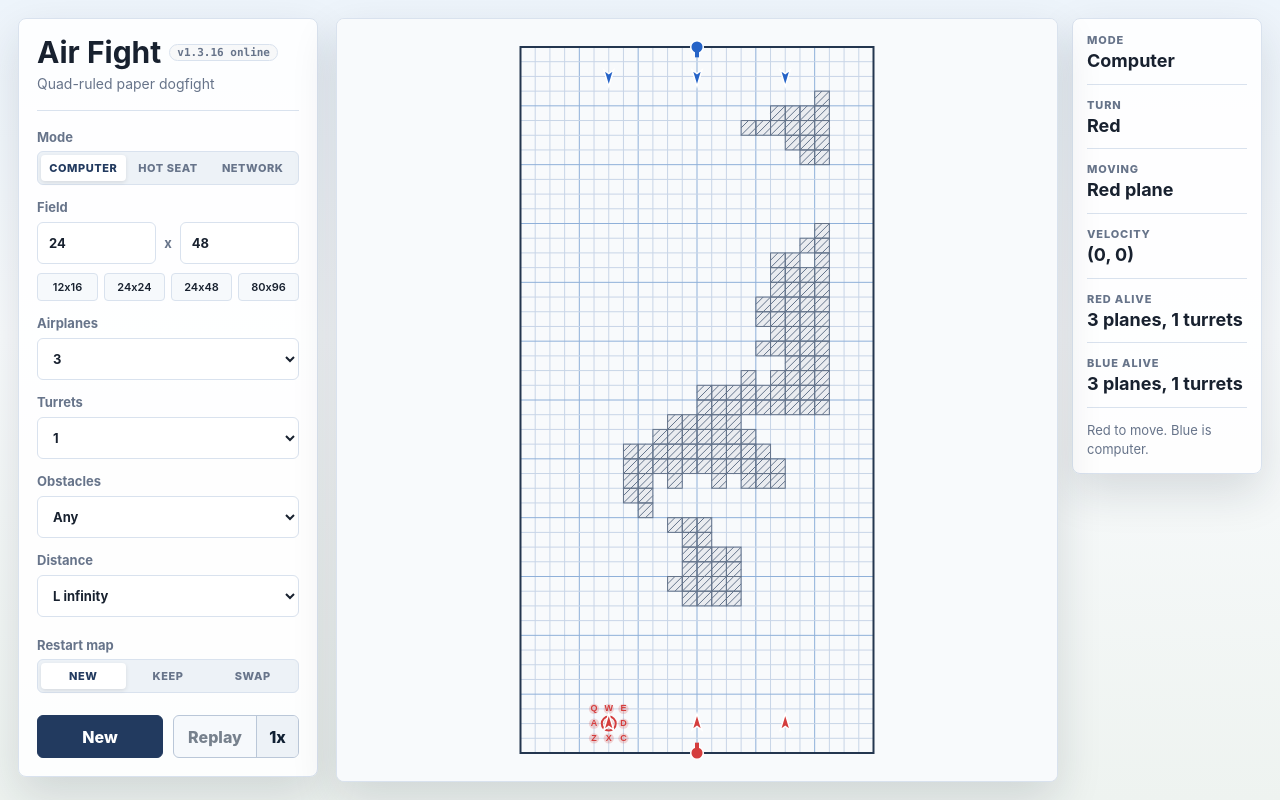
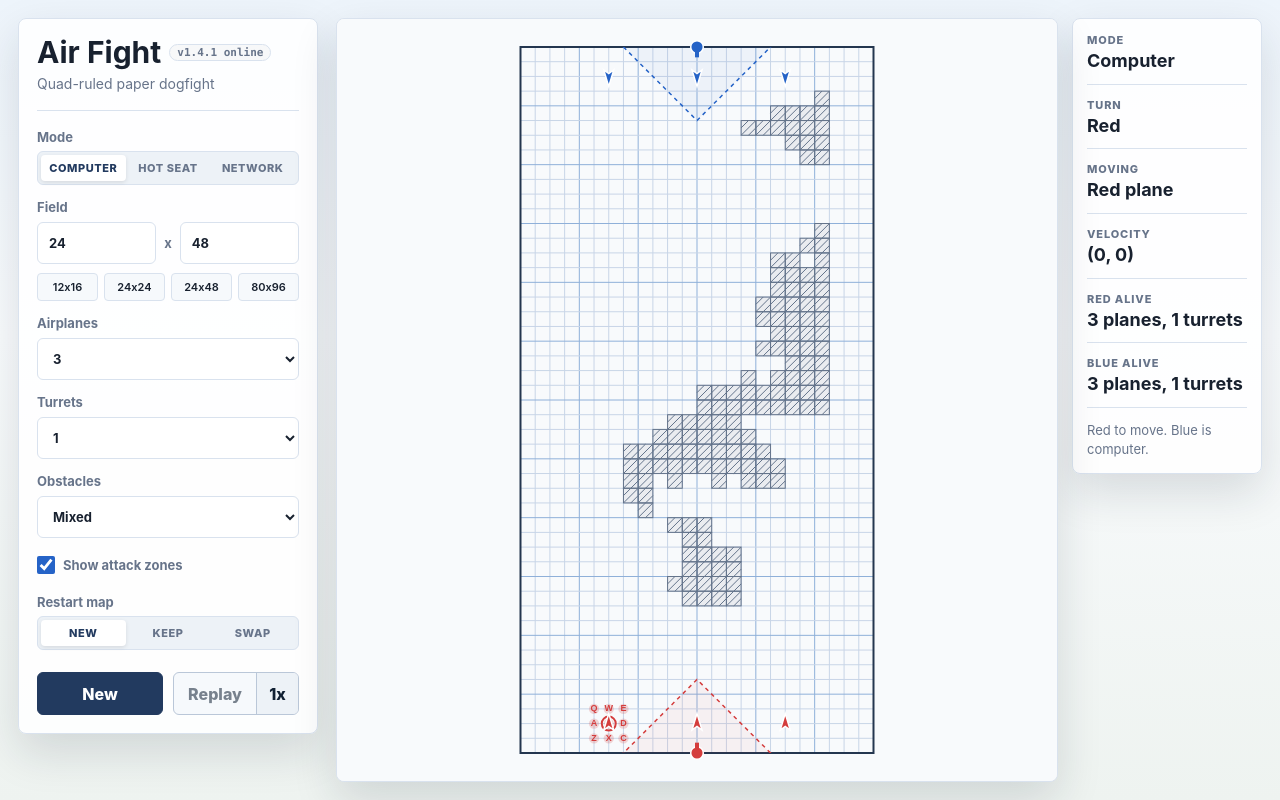
Before and after one commit to ilyawaisman/air-fight, a website built with Vite: page online/client/index.html in a window 1280 px wide. Built offline with nearby package versions, Linux system fonts and the light colour scheme; no server answers.

Commit message:
Port original game v1.4 updates

```diff
--- a/online/client/index.html
+++ b/online/client/index.html
@@ -9,7 +9,7 @@
   <body>
     <div id="settingsBackdrop" class="settings-backdrop"></div>
     <div class="mobile-top-bar">
-      <div class="mobile-brand">Air Fight <span class="version">v1.3.16 online</span></div>
+      <div class="mobile-brand">Air Fight <span class="version">v1.4.1 online</span></div>
       <div class="mobile-status" id="mobileStatus">
         <span style="color: var(--red); font-weight: 800;" id="mobileRedStats"></span>
         <span style="color: var(--border); margin: 0 4px;">|</span>
@@ -21,7 +21,7 @@
       <section class="control-panel" aria-label="Game controls">
         <button id="closeSettings" class="close-btn" type="button" aria-label="Close settings">&times;</button>
         <div class="brand">
-          <h1>Air Fight <span class="version">v1.3.16 online</span></h1>
+          <h1>Air Fight <span class="version">v1.4.1 online</span></h1>
           <p>Quad-ruled paper dogfight</p>
         </div>
 
@@ -102,16 +102,13 @@
               <option value="none">None</option>
               <option value="big">Big</option>
               <option value="small">Small</option>
-              <option value="any" selected>Any</option>
+              <option value="mixed" selected>Mixed</option>
             </select>
           </label>
 
-          <label class="local-only">
-            Distance
-            <select id="metric">
-              <option value="linf" selected>L infinity</option>
-              <option value="taxicab">Taxicab</option>
-            </select>
+          <label class="checkbox-label local-only">
+            <input id="showTurretZones" type="checkbox" checked>
+            <span>Show attack zones</span>
           </label>
 
           <label id="nameField" class="network-only">
--- a/online/client/src/main.ts
+++ b/online/client/src/main.ts
@@ -1,10 +1,11 @@
 import "../src/styles.css";
 import { activeToken, applyMove, cloneState, createGame, createGameFromPreset, legalMoves } from "../../shared/game/engine.js";
 import { GAME_PRESETS, isPresetId } from "../../shared/game/presets.js";
-import type { GamePreset, GameState, Metric, Move, ObstacleType, PresetId, Team, Token } from "../../shared/game/types.js";
+import type { GamePreset, GameState, Move, ObstacleType, PresetId, Team, Token } from "../../shared/game/types.js";
 import type { ClientMessage, ServerMessage } from "../../shared/protocol.js";
 
 type PlayMode = "computer" | "local" | "network";
+const TURRET_RADIUS = 5;
 
 const canvas = document.querySelector<HTMLCanvasElement>("#board")!;
 const ctx = canvas.getContext("2d")!;
@@ -16,7 +17,7 @@ const controls = {
   planes: document.querySelector<HTMLSelectElement>("#planeCount")!,
   turrets: document.querySelector<HTMLSelectElement>("#turretCount")!,
   obstacles: document.querySelector<HTMLSelectElement>("#obstacles")!,
-  metric: document.querySelector<HTMLSelectElement>("#metric")!,
+  showTurretZones: document.querySelector<HTMLInputElement>("#showTurretZones")!,
   playerName: document.querySelector<HTMLInputElement>("#playerName")!,
   mapOption: document.getElementsByName("mapOption") as NodeListOf<HTMLInputElement>,
   networkPreset: document.getElementsByName("networkPreset") as NodeListOf<HTMLInputElement>,
@@ -118,6 +119,7 @@ function bindControls(): void {
   controls.turrets.addEventListener("change", () => {
     selectedPreset = presetFromControls();
   });
+  controls.showTurretZones.addEventListener("change", draw);
 
   controls.newGame.forEach((button) => {
     button.addEventListener("click", () => {
@@ -240,17 +242,13 @@ function localPresetFromControls(): GamePreset {
     planes: clamp(Number(controls.planes.value) || 3, 1, 7),
     turrets: clamp(Number(controls.turrets.value) || 1, 0, 2),
     obstacles: obstacleTypeFromControls(),
-    metric: metricFromControls(),
+    metric: "linf",
   };
 }
 
 function obstacleTypeFromControls(): ObstacleType {
   const value = controls.obstacles.value;
-  return value === "none" || value === "big" || value === "small" || value === "any" ? value : "any";
-}
-
-function metricFromControls(): Metric {
-  return controls.metric.value === "taxicab" ? "taxicab" : "linf";
+  return value === "none" || value === "big" || value === "small" || value === "mixed" ? value : "mixed";
 }
 
 function startLocalGame(): void {
@@ -453,8 +451,8 @@ function chooseComputerMove(moves: Move[]): Move | null {
 function scoreMove(token: Token, move: Move): number {
   if (!state) return 0;
   const enemies = state.tokens.filter((item) => item.alive && item.team !== token.team);
-  const nearest = enemies.reduce((best, enemy) => Math.min(best, distance(move, enemy)), Infinity);
-  const centerBias = -distance(move, { x: state.width / 2, y: state.height / 2 }) * 0.05;
+  const nearest = enemies.reduce((best, enemy) => Math.min(best, token.type === "turret" ? distanceManhattan(move, enemy) : distanceLInf(move, enemy)), Infinity);
+  const centerBias = -distanceLInf(move, { x: state.width / 2, y: state.height / 2 }) * 0.05;
   const aggression = Number.isFinite(nearest) ? -nearest : 0;
   return aggression + centerBias + Math.random() * 0.2;
 }
@@ -581,10 +579,43 @@ function draw(): void {
     return;
   }
   drawPaper(geo);
+  drawTurretZones(geo);
   drawObstacles(geo);
   drawTrajectories(geo);
   drawHighlights(geo);
   drawTokens(geo);
+}
+
+function drawTurretZones(geo: ReturnType<typeof boardGeometry>): void {
+  if (!state || !controls.showTurretZones.checked) return;
+
+  ctx.save();
+  ctx.beginPath();
+  ctx.rect(geo.left, geo.top, state.width * geo.cell, state.height * geo.cell);
+  ctx.clip();
+
+  for (const token of state.tokens) {
+    if (!token.alive || token.type !== "turret") continue;
+    const right = gridToPixel({ x: token.x + TURRET_RADIUS, y: token.y }, geo);
+    const top = gridToPixel({ x: token.x, y: token.y + TURRET_RADIUS }, geo);
+    const left = gridToPixel({ x: token.x - TURRET_RADIUS, y: token.y }, geo);
+    const bottom = gridToPixel({ x: token.x, y: token.y - TURRET_RADIUS }, geo);
+
+    ctx.beginPath();
+    ctx.moveTo(right.x, right.y);
+    ctx.lineTo(top.x, top.y);
+    ctx.lineTo(left.x, left.y);
+    ctx.lineTo(bottom.x, bottom.y);
+    ctx.closePath();
+    ctx.fillStyle = token.team === "red" ? "rgba(212, 61, 61, 0.05)" : "rgba(37, 99, 199, 0.05)";
+    ctx.fill();
+    ctx.strokeStyle = TEAM[token.team].color;
+    ctx.lineWidth = 1.5 * geo.dpr;
+    ctx.setLineDash([4 * geo.dpr, 4 * geo.dpr]);
+    ctx.stroke();
+  }
+
+  ctx.restore();
 }
 
 function boardGeometry() {
@@ -840,8 +871,12 @@ function send(message: ClientMessage): void {
   if (socket?.readyState === WebSocket.OPEN) socket.send(JSON.stringify(message));
 }
 
-function distance(a: { x: number; y: number }, b: { x: number; y: number }): number {
+function distanceLInf(a: { x: number; y: number }, b: { x: number; y: number }): number {
   return Math.max(Math.abs(a.x - b.x), Math.abs(a.y - b.y));
+}
+
+function distanceManhattan(a: { x: number; y: number }, b: { x: number; y: number }): number {
+  return Math.abs(a.x - b.x) + Math.abs(a.y - b.y);
 }
 
 function clamp(value: number, min: number, max: number): number {
--- a/online/client/src/styles.css
+++ b/online/client/src/styles.css
@@ -112,7 +112,7 @@ label {
   font-weight: 700;
 }
 
-input,
+input:not([type="checkbox"]),
 select {
   width: 100%;
   min-height: 42px;
@@ -121,6 +121,28 @@ select {
   color: var(--ink);
   background: #fff;
   padding: 0 11px;
+}
+
+.checkbox-label {
+  display: flex !important;
+  flex-direction: row !important;
+  align-items: center !important;
+  gap: 8px !important;
+  cursor: pointer;
+  user-select: none;
+  font-size: 13px;
+  font-weight: 700;
+  color: var(--muted);
+  margin-top: 4px;
+}
+
+.checkbox-label input[type="checkbox"] {
+  width: 18px !important;
+  height: 18px !important;
+  min-height: unset !important;
+  margin: 0 !important;
+  cursor: pointer;
+  accent-color: var(--blue);
 }
 
 .field-pair {
--- a/online/shared/game/engine.ts
+++ b/online/shared/game/engine.ts
@@ -8,7 +8,7 @@ const OBSTACLE_CONFIGS: Record<ObstacleType, { density: number; minSize: number;
   none: { density: 0, minSize: 0, maxSize: 0 },
   big: { density: 3, minSize: 20, maxSize: 40 },
   small: { density: 7.5, minSize: 3, maxSize: 10 },
-  any: { density: 6, minSize: 3, maxSize: 40 },
+  mixed: { density: 6, minSize: 3, maxSize: 40 },
 };
 
 export function createGame(id: string, presetId: PresetId, seed: number): GameState {
@@ -228,14 +228,14 @@ function resolveCombat(state: GameState, mover: Token, start: Point, boundaryCra
 
   if (mover.alive && mover.type === "plane") {
     for (const target of state.tokens) {
-      if (target.alive && target.team !== mover.team && distance(state, mover, target) <= HIT_RADIUS) eliminate(target, eliminated);
+      if (target.alive && target.team !== mover.team && distanceLInf(mover, target) <= HIT_RADIUS) eliminate(target, eliminated);
     }
   }
 
   for (const plane of state.tokens) {
     if (!plane.alive || plane.type !== "plane") continue;
     for (const turret of state.tokens) {
-      if (turret.alive && turret.type === "turret" && turret.team !== plane.team && distance(state, plane, turret) <= TURRET_RADIUS && !pathIntersectsObstaclesOpen(state, turret, plane)) {
+      if (turret.alive && turret.type === "turret" && turret.team !== plane.team && distanceManhattan(plane, turret) <= TURRET_RADIUS && !pathIntersectsObstaclesOpen(state, turret, plane)) {
         eliminate(plane, eliminated);
         break;
       }
@@ -256,7 +256,7 @@ function resolveForcedCrashes(state: GameState, eliminated: string[]): void {
     const intended = { x: token.x + token.vx, y: token.y + token.vy };
     const boundaryImpact = boundaryImpactPoint(state, start, intended);
     const obstacleImpact = obstacleImpactPoint(state, start, intended);
-    if (pathIntersectsObstacles(state, start, intended) && distance(state, start, obstacleImpact) < distance(state, start, boundaryImpact)) {
+    if (pathIntersectsObstacles(state, start, intended) && distanceLInf(start, obstacleImpact) < distanceLInf(start, boundaryImpact)) {
       smashPlaneAtObstacle(state, token, start, intended);
     } else {
       smashPlaneAtBoundary(state, token, start, intended);
@@ -431,10 +431,14 @@ function insideBoundary(state: GameState, point: Point): boolean {
   return point.x >= -epsilon && point.y >= -epsilon && point.x <= state.width + epsilon && point.y <= state.height + epsilon;
 }
 
-function distance(state: GameState, a: Point, b: Point): number {
+function distanceManhattan(a: Point, b: Point): number {
+  return Math.abs(a.x - b.x) + Math.abs(a.y - b.y);
+}
+
+function distanceLInf(a: Point, b: Point): number {
   const dx = Math.abs(a.x - b.x);
   const dy = Math.abs(a.y - b.y);
-  return state.metric === "taxicab" ? dx + dy : Math.max(dx, dy);
+  return Math.max(dx, dy);
 }
 
 function evenPoint(index: number, count: number, width: number): number {
--- a/online/shared/game/presets.ts
+++ b/online/shared/game/presets.ts
@@ -8,7 +8,7 @@ export const GAME_PRESETS: Record<PresetId, GamePreset> = {
     height: 24,
     planes: 1,
     turrets: 0,
-    obstacles: "any",
+    obstacles: "mixed",
     metric: "linf",
   },
   classic: {
@@ -18,7 +18,7 @@ export const GAME_PRESETS: Record<PresetId, GamePreset> = {
     height: 48,
     planes: 3,
     turrets: 1,
-    obstacles: "any",
+    obstacles: "mixed",
     metric: "linf",
   },
   tactical: {
@@ -28,7 +28,7 @@ export const GAME_PRESETS: Record<PresetId, GamePreset> = {
     height: 56,
     planes: 7,
     turrets: 1,
-    obstacles: "any",
+    obstacles: "mixed",
     metric: "linf",
   },
 };
--- a/online/shared/game/types.ts
+++ b/online/shared/game/types.ts
@@ -2,7 +2,7 @@ export type Team = "red" | "blue";
 export type TokenType = "plane" | "turret";
 export type Metric = "linf" | "taxicab";
 export type PresetId = "duel" | "classic" | "tactical";
-export type ObstacleType = "none" | "big" | "small" | "any";
+export type ObstacleType = "none" | "big" | "small" | "mixed";
 
 export interface Point {
   x: number;
```
Also changed, not shown: online/HANDOFF.md (+3 -3 lines), online/tests/engine.test.ts (+32 -1 lines).
